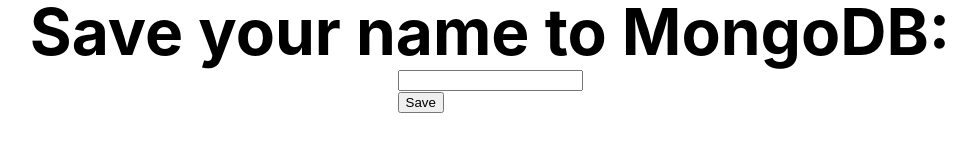
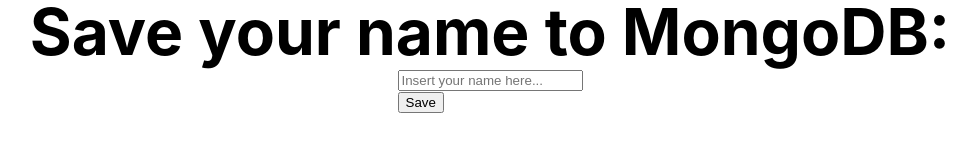
Before and after one commit to miuwanwong-org/cicd-next, a Next.js app: page / in a window 1280 px wide. Shown: the part 346-498 px from the top of the page, without its empty margins (150-1126 px from the left). Built offline with nearby package versions, Linux system fonts and the light colour scheme.

Commit message:
[MW] use react-hook-form

```diff
--- a/package.json
+++ b/package.json
@@ -17,6 +17,7 @@
     "next": "13.0.5",
     "react": "18.2.0",
     "react-dom": "18.2.0",
+    "react-hook-form": "^7.41.0",
     "typescript": "4.9.3"
   }
 }
--- a/pages/index.tsx
+++ b/pages/index.tsx
@@ -1,76 +1,42 @@
 import Head from "next/head";
-import Image from "next/image";
+import { useState } from "react";
 import styles from "../styles/Home.module.css";
+import { useForm } from "react-hook-form";
 
 export default function Home() {
+	const { handleSubmit } = useForm();
+	const [name, setName] = useState<string>("");
+
 	return (
 		<div className={styles.container}>
 			<Head>
-				<title>Create Next App</title>
+				<title>CICD</title>
 				<meta name="description" content="Generated by create next app" />
 				<link rel="icon" href="/favicon.ico" />
 			</Head>
 
 			<main className={styles.main}>
-				<h1 className={styles.title}>
-        Save your name to MongoDB: 				</h1>
+				<h1 className={styles.title}>Save your name to MongoDB: </h1>
 
-				<form action="http://www.foo.com" method="POST">
+				<form
+					onSubmit={handleSubmit(() => {
+						console.log("handle submit");
+					})}
+				>
 					<div>
 						<input
-							title={"name"}
-							name="name"
-							id="name"
+							placeholder="Insert your name here..."
+							value={name}
+							required={true}
+							type="text"
+							onChange={(e) =>
+								setName((e.currentTarget as HTMLInputElement).value)
+							}
 						/>
 					</div>
-          <button>Save</button>{" "}
+					<button type="submit">Save</button>
 				</form>
-
-				{/* <div className={styles.grid}>
-          <a href="https://nextjs.org/docs" className={styles.card}>
-            <h2>Documentation &rarr;</h2>
-            <p>Find in-depth information about Next.js features and API.</p>
-          </a>
-
-          <a href="https://nextjs.org/learn" className={styles.card}>
-            <h2>Learn &rarr;</h2>
-            <p>Learn about Next.js in an interactive course with quizzes!</p>
-          </a>
-
-          <a
-            href="https://github.com/vercel/next.js/tree/canary/examples"
-            className={styles.card}
-          >
-            <h2>Examples &rarr;</h2>
-            <p>Discover and deploy boilerplate example Next.js projects.</p>
-          </a>
-
-          <a
-            href="https://vercel.com/new?utm_source=create-next-app&utm_medium=default-template&utm_campaign=create-next-app"
-            target="_blank"
-            rel="noopener noreferrer"
-            className={styles.card}
-          >
-            <h2>Deploy &rarr;</h2>
-            <p>
-              Instantly deploy your Next.js site to a public URL with Vercel.
-            </p>
-          </a>
-        </div> */}
 			</main>
-
-			{/* <footer className={styles.footer}>
-        <a
-          href="https://vercel.com?utm_source=create-next-app&utm_medium=default-template&utm_campaign=create-next-app"
-          target="_blank"
-          rel="noopener noreferrer"
-        >
-          Powered by{' '}
-          <span className={styles.logo}>
-            <Image src="/vercel.svg" alt="Vercel Logo" width={72} height={16} />
-          </span>
-        </a>
-      </footer> */}
 		</div>
 	);
 }
```
Also changed, not shown: 2 other files (tests, documents, lock files or other folders).
